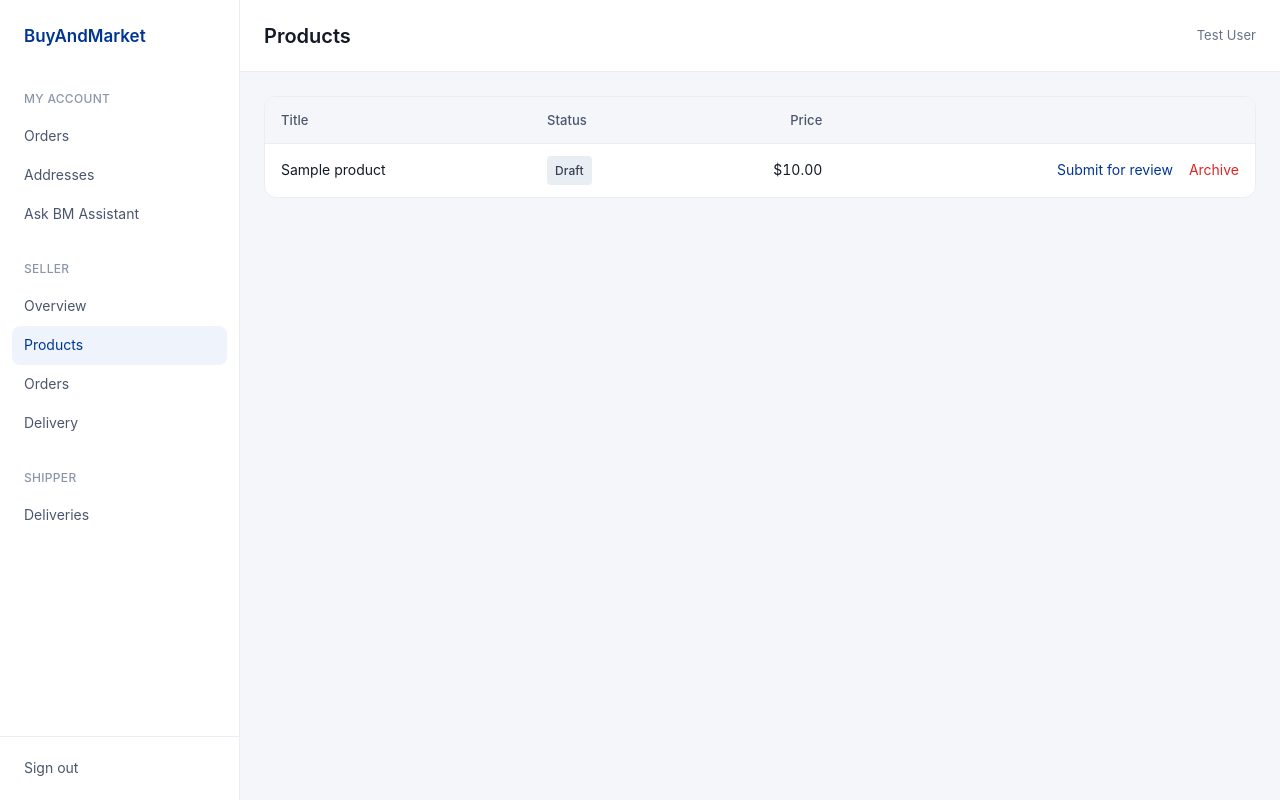
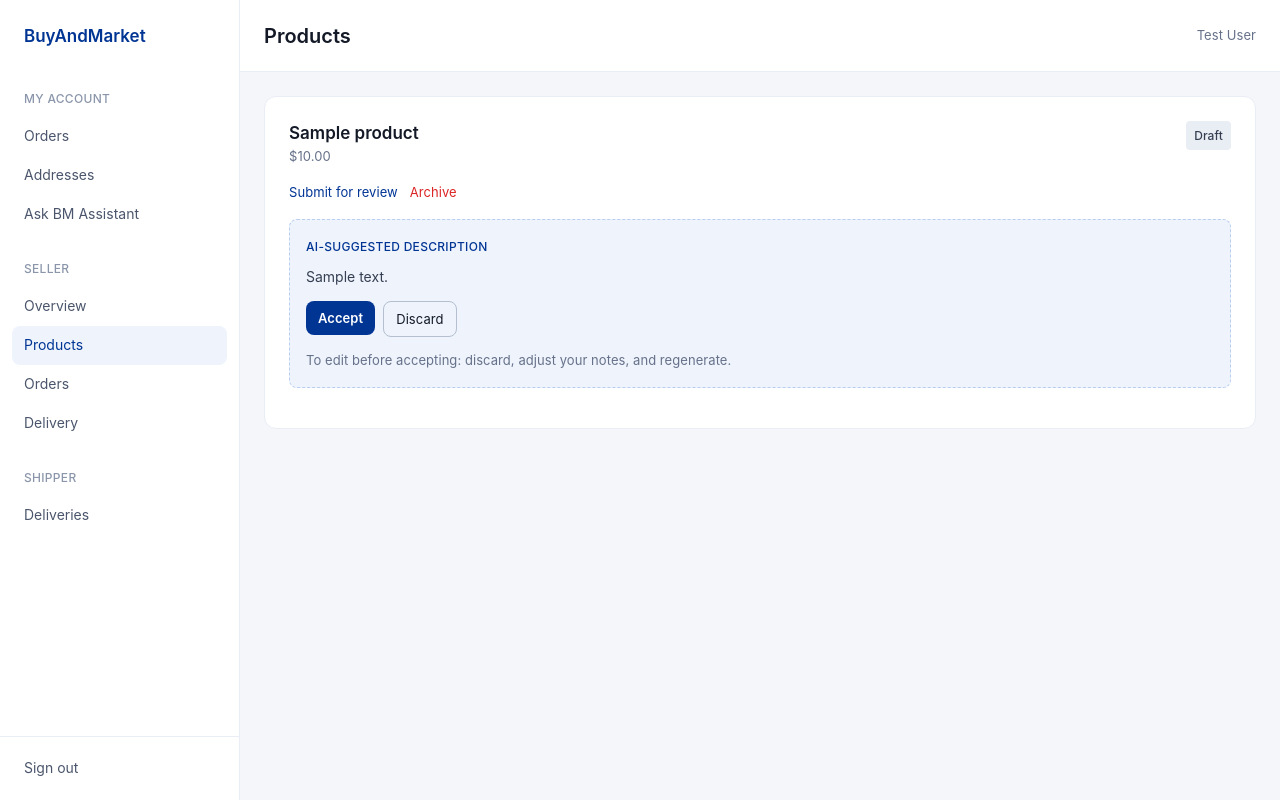
Before and after one commit to RoyalKusi/buyandmarket, a Laravel app: page /seller/dashboard/products in a window 1280 px wide. Run offline with Laravel 12, Linux system fonts and the light colour scheme; a user stored in the database is signed in; data comes from the database, SQL or seed files in the repository; tables that the repository leaves empty hold one stand-in row (values such as "Sample post"); style sheets or scripts are compiled from the project's sources; some libraries are stand-ins or nearby versions; some web fonts are replaced.

Commit message:
Run 1.11: AI platform v2 — seller listing assistant, admin AI monitoring
Adds ListingAssistant (TDD §5.6): a seller drafts a product description
from short bullet notes via the LlmProvider, written to a new
ai_suggested_description column that sits beside the real description
until the seller explicitly Accepts or Discards it — never auto-applied.
Pricing insights and low-stock alerts on the seller dashboard are
deterministic computations rather than LLM-narrated, since an aggregate
query is more trustworthy than a model restating arithmetic.

Admin AI monitoring panel surfaces real counts from audit_logs and
conversation_messages (tool-call volume by name, pending vs confirmed
state-changing actions, listing-assistant usage) — every number is an
actual count, with signals this run has no data for (grounding-failure
rate, escalation rate, per-tool latency) left out rather than faked.

Stages 1.9 (legacy data migration) and 1.10 (DNS cutover) are skipped,
not silently — both need external inputs (production legacy data, real
hosting) this sandbox doesn't have, unlike 1.11 which is a pure coding
task. See CHANGELOG.md for the full reasoning.

Exit criterion met: sellers can generate/accept/discard AI-assisted
descriptions, and the admin AI dashboard is populated with real metrics,
verified in tests/Feature/Ai/ListingAssistantTest.php.

Co-Authored-By: Claude Sonnet 5 <noreply@anthropic.com>
Claude-Session: https://claude.ai/code/session_014wJquLESTkVYgccd2zHXvA

```diff
--- a/app/Http/Controllers/Dashboard/SellerController.php
+++ b/app/Http/Controllers/Dashboard/SellerController.php
@@ -7,6 +7,8 @@ use App\Models\DeliveryRateCard;
 use App\Models\DeliveryZone;
 use App\Models\OrderGroup;
 use App\Models\Product;
+use App\Models\ProductVariant;
+use App\Services\Ai\ListingAssistant;
 use App\Services\ProductService;
 use App\Services\ShippingService;
 use Illuminate\Http\RedirectResponse;
@@ -31,12 +33,68 @@ class SellerController extends Controller
             'revenue' => $orderGroups->whereIn('status', ['completed'])->sum(fn ($g) => (float) $g->subtotal),
             'pendingCommission' => $orderGroups->whereNotIn('status', ['cancelled', 'refunded'])->sum(fn ($g) => (float) $g->commission_amount),
             'statusCounts' => $orderGroups->countBy('status'),
+            // TDD §5.6 "inventory alerts": low-stock/reorder-point
+            // suggestions from sales velocity — this run has no
+            // analytics event stream (module 41) to compute velocity
+            // from, so it's a plain stock-quantity threshold instead,
+            // deterministic rather than AI-generated (flagged in
+            // CHANGELOG.md).
+            'lowStockVariants' => ProductVariant::query()
+                ->whereHas('product', fn ($q) => $q->where('status', 'published'))
+                ->where('stock_quantity', '<=', 5)
+                ->with('product')
+                ->get(),
         ]);
     }
 
     public function products(): View
     {
-        return view('dashboard.seller.products', ['products' => Product::query()->latest()->paginate(15)]);
+        $products = Product::query()->latest()->paginate(15);
+
+        // TDD §5.6 "pricing insights": compares a seller's price against
+        // the category price distribution — computed directly here
+        // rather than narrated by the LLM, since a deterministic
+        // average/min/max is more trustworthy than an LLM restating
+        // arithmetic (flagged in CHANGELOG.md as a simplification from
+        // the TDD's "AI-generated advisory range" framing).
+        $categoryPriceStats = Product::query()
+            ->where('status', 'published')
+            ->whereIn('category_id', $products->pluck('category_id')->filter()->unique())
+            ->selectRaw('category_id, AVG(base_price) as avg_price, MIN(base_price) as min_price, MAX(base_price) as max_price')
+            ->groupBy('category_id')
+            ->get()
+            ->keyBy('category_id');
+
+        return view('dashboard.seller.products', ['products' => $products, 'categoryPriceStats' => $categoryPriceStats]);
+    }
+
+    public function suggestDescription(Request $request, Product $product, ListingAssistant $assistant): RedirectResponse
+    {
+        $this->authorize('update', $product);
+
+        $data = $request->validate(['bullets' => ['required', 'string', 'max:1000']]);
+
+        $assistant->suggestDescription($product, $data['bullets'], $request->user());
+
+        return back()->with('status', 'AI description suggestion ready below — review before accepting.');
+    }
+
+    public function acceptDescription(Request $request, Product $product, ListingAssistant $assistant): RedirectResponse
+    {
+        $this->authorize('update', $product);
+
+        $assistant->acceptDescription($product, $request->user());
+
+        return back()->with('status', 'Description updated.');
+    }
+
+    public function discardDescription(Request $request, Product $product, ListingAssistant $assistant): RedirectResponse
+    {
+        $this->authorize('update', $product);
+
+        $assistant->discardDescription($product, $request->user());
+
+        return back()->with('status', 'Suggestion discarded.');
     }
 
     public function submitProductForReview(Product $product, ProductService $productService): RedirectResponse
--- a/app/Models/Product.php
+++ b/app/Models/Product.php
@@ -21,6 +21,7 @@ class Product extends Model
         'title',
         'slug',
         'description',
+        'ai_suggested_description',
         'base_price',
         'status',
         'stock_quantity',
--- a/resources/views/components/layouts/dashboard.blade.php
+++ b/resources/views/components/layouts/dashboard.blade.php
@@ -55,6 +55,7 @@
                         <a href="{{ route('admin.dashboard.sellers') }}" class="block rounded-sm px-3 py-2 {{ $active === 'admin.sellers' ? 'bg-blue-50 text-blue-600' : 'text-slate-600 hover:bg-slate-50' }}">Seller approvals</a>
                         <a href="{{ route('admin.dashboard.products') }}" class="block rounded-sm px-3 py-2 {{ $active === 'admin.products' ? 'bg-blue-50 text-blue-600' : 'text-slate-600 hover:bg-slate-50' }}">Product moderation</a>
                         <a href="{{ route('admin.dashboard.audit-log') }}" class="block rounded-sm px-3 py-2 {{ $active === 'admin.audit' ? 'bg-blue-50 text-blue-600' : 'text-slate-600 hover:bg-slate-50' }}">Audit log</a>
+                        <a href="{{ route('admin.dashboard.ai-monitoring') }}" class="block rounded-sm px-3 py-2 {{ $active === 'admin.ai' ? 'bg-blue-50 text-blue-600' : 'text-slate-600 hover:bg-slate-50' }}">AI monitoring</a>
                     </div>
                 @endif
             </nav>
--- a/resources/views/dashboard/seller/products.blade.php
+++ b/resources/views/dashboard/seller/products.blade.php
@@ -7,42 +7,70 @@
     @if ($products->isEmpty())
         <p class="text-body-lg text-slate-500">No products yet. Create one via the seller API.</p>
     @else
-        <div class="bg-slate-0 border border-slate-100 rounded-md overflow-hidden">
-            <table class="w-full text-body-md">
-                <thead class="bg-slate-50 text-body-sm text-slate-600">
-                    <tr>
-                        <th class="text-left px-4 py-3 font-medium">Title</th>
-                        <th class="text-left px-4 py-3 font-medium">Status</th>
-                        <th class="text-right px-4 py-3 font-medium">Price</th>
-                        <th></th>
-                    </tr>
-                </thead>
-                <tbody>
+        <div class="space-y-4">
             @foreach ($products as $product)
-                        <tr class="border-t border-slate-100">
-                            <td class="px-4 py-3">{{ $product->title }}</td>
-                            <td class="px-4 py-3">
+                @php($stats = $categoryPriceStats->get($product->category_id))
+                <div class="bg-slate-0 border border-slate-100 rounded-md p-6">
+                    <div class="flex items-start justify-between mb-3">
+                        <div>
+                            <h2 class="text-heading-sm font-display text-slate-900">{{ $product->title }}</h2>
+                            <p class="text-body-sm text-slate-500">
+                                ${{ number_format((float) $product->base_price, 2) }}
+                                @if ($stats)
+                                    &middot; category avg ${{ number_format((float) $stats->avg_price, 2) }}
+                                    (${{ number_format((float) $stats->min_price, 2) }}&ndash;${{ number_format((float) $stats->max_price, 2) }})
+                                @endif
+                            </p>
+                        </div>
                         <span class="inline-flex items-center rounded-xs px-2 py-1 text-caption bg-slate-100 text-slate-700 capitalize">{{ $product->status }}</span>
-                            </td>
-                            <td class="px-4 py-3 text-right tabular-nums">${{ number_format((float) $product->base_price, 2) }}</td>
-                            <td class="px-4 py-3 text-right space-x-3">
+                    </div>
+
+                    <div class="flex flex-wrap gap-3 mb-4">
                         @if ($product->status === 'draft')
-                                    <form method="POST" action="{{ route('seller.dashboard.products.submit', $product) }}" class="inline">
+                            <form method="POST" action="{{ route('seller.dashboard.products.submit', $product) }}">
                                 @csrf
-                                        <button type="submit" class="text-blue-600 hover:underline">Submit for review</button>
+                                <button type="submit" class="text-blue-600 hover:underline text-body-sm">Submit for review</button>
                             </form>
                         @endif
                         @if ($product->status !== 'archived')
-                                    <form method="POST" action="{{ route('seller.dashboard.products.archive', $product) }}" class="inline" onsubmit="return confirm('Archive this product?')">
+                            <form method="POST" action="{{ route('seller.dashboard.products.archive', $product) }}" onsubmit="return confirm('Archive this product?')">
                                 @csrf
-                                        <button type="submit" class="text-red-600 hover:underline">Archive</button>
+                                <button type="submit" class="text-red-600 hover:underline text-body-sm">Archive</button>
                             </form>
                         @endif
-                            </td>
-                        </tr>
+                    </div>
+
+                    {{-- TDD §5.6 / Design System §7.7: the "AI suggestion"
+                         panel pattern — dashed border, explicit Accept/
+                         Edit/Discard, never auto-applied. --}}
+                    @if ($product->ai_suggested_description)
+                        <div class="bg-blue-50 border border-dashed border-blue-200 rounded-sm p-4 mb-4">
+                            <p class="text-caption uppercase tracking-wide text-blue-600 mb-2">AI-suggested description</p>
+                            <p class="text-body-md text-slate-700 mb-3">{{ $product->ai_suggested_description }}</p>
+                            <div class="flex gap-2">
+                                <form method="POST" action="{{ route('seller.dashboard.products.ai-description.accept', $product) }}">
+                                    @csrf
+                                    <button type="submit" class="rounded-sm bg-blue-600 text-slate-0 px-3 py-1.5 text-body-sm font-semibold">Accept</button>
+                                </form>
+                                <form method="POST" action="{{ route('seller.dashboard.products.ai-description.discard', $product) }}">
+                                    @csrf
+                                    <button type="submit" class="rounded-sm border border-slate-300 px-3 py-1.5 text-body-sm">Discard</button>
+                                </form>
+                            </div>
+                            <p class="text-body-sm text-slate-500 mt-3">To edit before accepting: discard, adjust your notes, and regenerate.</p>
+                        </div>
+                    @else
+                        <form method="POST" action="{{ route('seller.dashboard.products.ai-description.suggest', $product) }}" class="flex flex-wrap items-end gap-2">
+                            @csrf
+                            <div class="flex-1 min-w-[240px]">
+                                <label class="block text-body-sm text-slate-700 mb-1">Draft a description with AI &mdash; a few bullet points</label>
+                                <input name="bullets" placeholder="e.g. waterproof, 10h battery, USB-C" required class="w-full h-10 rounded-sm border border-slate-200 px-3 text-body-md">
+                            </div>
+                            <button type="submit" class="h-10 rounded-sm border border-blue-600 text-blue-600 px-4 text-button font-semibold hover:bg-blue-50">Generate</button>
+                        </form>
+                    @endif
+                </div>
             @endforeach
-                </tbody>
-            </table>
         </div>
 
         <div class="mt-4">{{ $products->links() }}</div>
--- a/routes/web.php
+++ b/routes/web.php
@@ -43,6 +43,9 @@ Route::middleware('auth')->group(function () {
         Route::get('/products', [SellerController::class, 'products'])->name('products');
         Route::post('/products/{product}/submit', [SellerController::class, 'submitProductForReview'])->name('products.submit');
         Route::post('/products/{product}/archive', [SellerController::class, 'archiveProduct'])->name('products.archive');
+        Route::post('/products/{product}/ai-description', [SellerController::class, 'suggestDescription'])->name('products.ai-description.suggest');
+        Route::post('/products/{product}/ai-description/accept', [SellerController::class, 'acceptDescription'])->name('products.ai-description.accept');
+        Route::post('/products/{product}/ai-description/discard', [SellerController::class, 'discardDescription'])->name('products.ai-description.discard');
         Route::get('/orders', [SellerController::class, 'orders'])->name('orders');
         Route::post('/order-groups/{orderGroup}/shipment', [SellerController::class, 'assignShipment'])->name('orders.shipment');
         Route::get('/delivery', [SellerController::class, 'delivery'])->name('delivery');
@@ -63,5 +66,6 @@ Route::middleware('auth')->group(function () {
         Route::post('/products/{product}/approve', [AdminController::class, 'approveProduct'])->name('products.approve');
         Route::post('/products/{product}/reject', [AdminController::class, 'rejectProduct'])->name('products.reject');
         Route::get('/audit-log', [AdminController::class, 'auditLog'])->name('audit-log');
+        Route::get('/ai-monitoring', [AdminController::class, 'aiMonitoring'])->name('ai-monitoring');
     });
 });
```
Also changed, not shown: app/Http/Controllers/Dashboard/AdminController.php (+26 -0 lines), app/Services/Ai/ListingAssistant.php (added, +88 -0 lines), resources/views/dashboard/admin/ai-monitoring.blade.php (added, +44 -0 lines), resources/views/dashboard/seller/overview.blade.php (+20 -1 lines), tests/Feature/Ai/ListingAssistantTest.php (added, +107 -0 lines), CHANGELOG.md, database/migrations/2026_09_29_000039_add_ai_suggested_description_to_products_table.php (added). Lines whose indentation alone changed are shown as unchanged.
